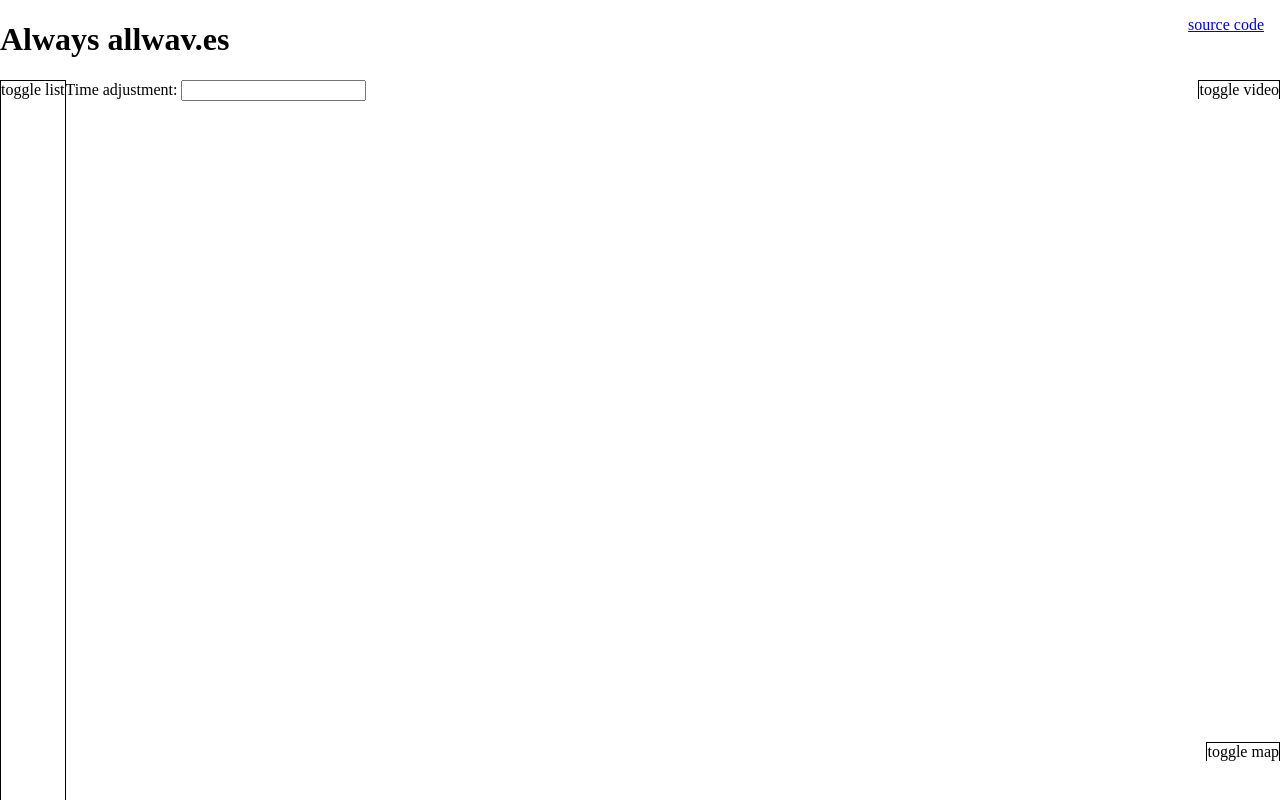
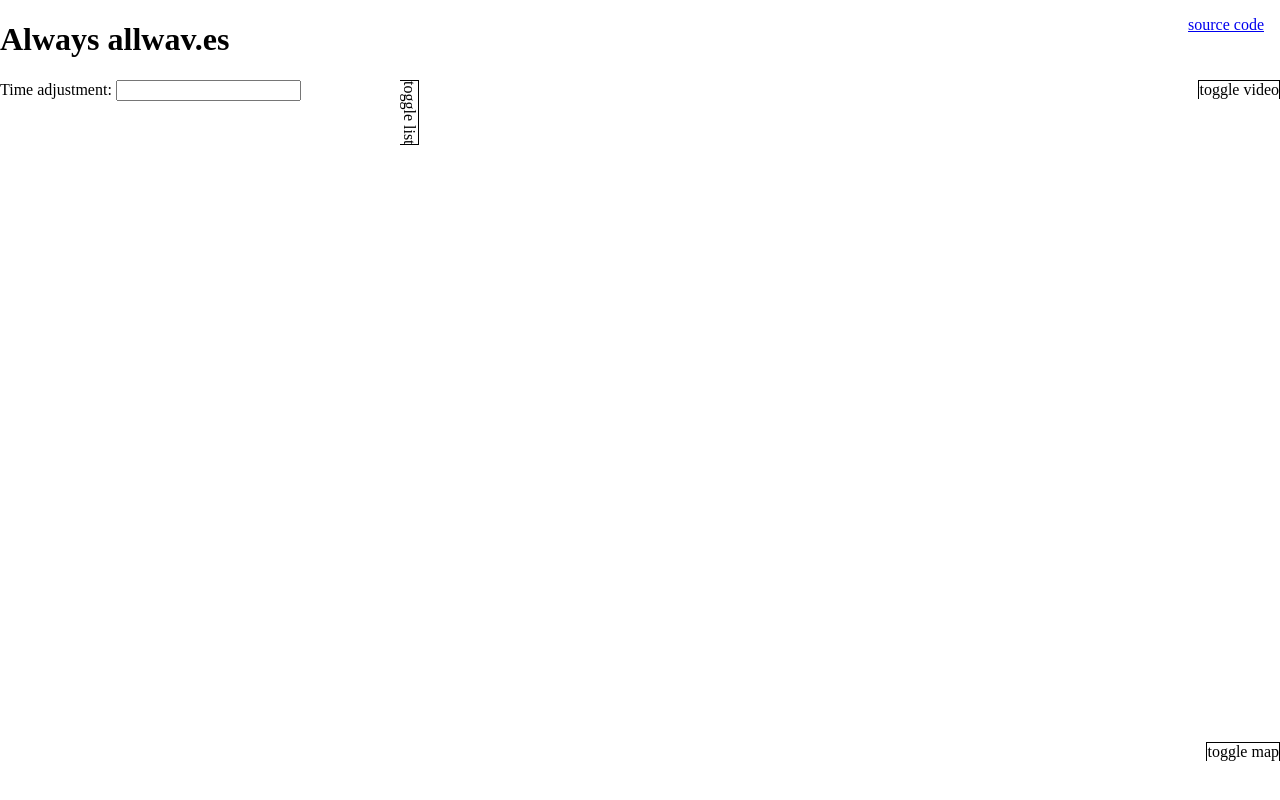
Before and after one commit to foobarbecue/allwaves, a plain HTML site: page index.html in a window 1280 px wide. Drawn offline with nearby package versions, Linux system fonts and the light colour scheme.

Commit message:
rotate "toggle list" sideways

```diff
--- a/index.html
+++ b/index.html
@@ -17,11 +17,13 @@
     </div>
     <div style="height:100%; position: relative">
         <div style="display: flex;position: absolute;width: 100%;height: 100%;justify-content: space-between">
-            <div id="wave-list-titlebar" class="titlebar">toggle list</div>
             <div id="wave-list">
                 Time adjustment: <input id="time-adj" type="number" />
                 <ul>
                 </ul>
+            </div>
+            <div id="wave-list-titlebar-container" >
+                <div id="wave-list-titlebar">toggle list</div>
             </div>
             <div id="wave-display" style="flex-grow: 1; height: 100%">
                 <div id="wave-video-titlebar" class="titlebar">
--- a/main.css
+++ b/main.css
@@ -22,3 +22,13 @@
      width: 25em;
      overflow-y: scroll;
  }
+#wave-list-titlebar-container {
+    writing-mode: vertical-rl;
+    text-orientation: mixed;
+}
+#wave-list-titlebar {
+    float: left;
+    clear: both;
+    border: thin black solid;
+    border-left: none;
+}
```
